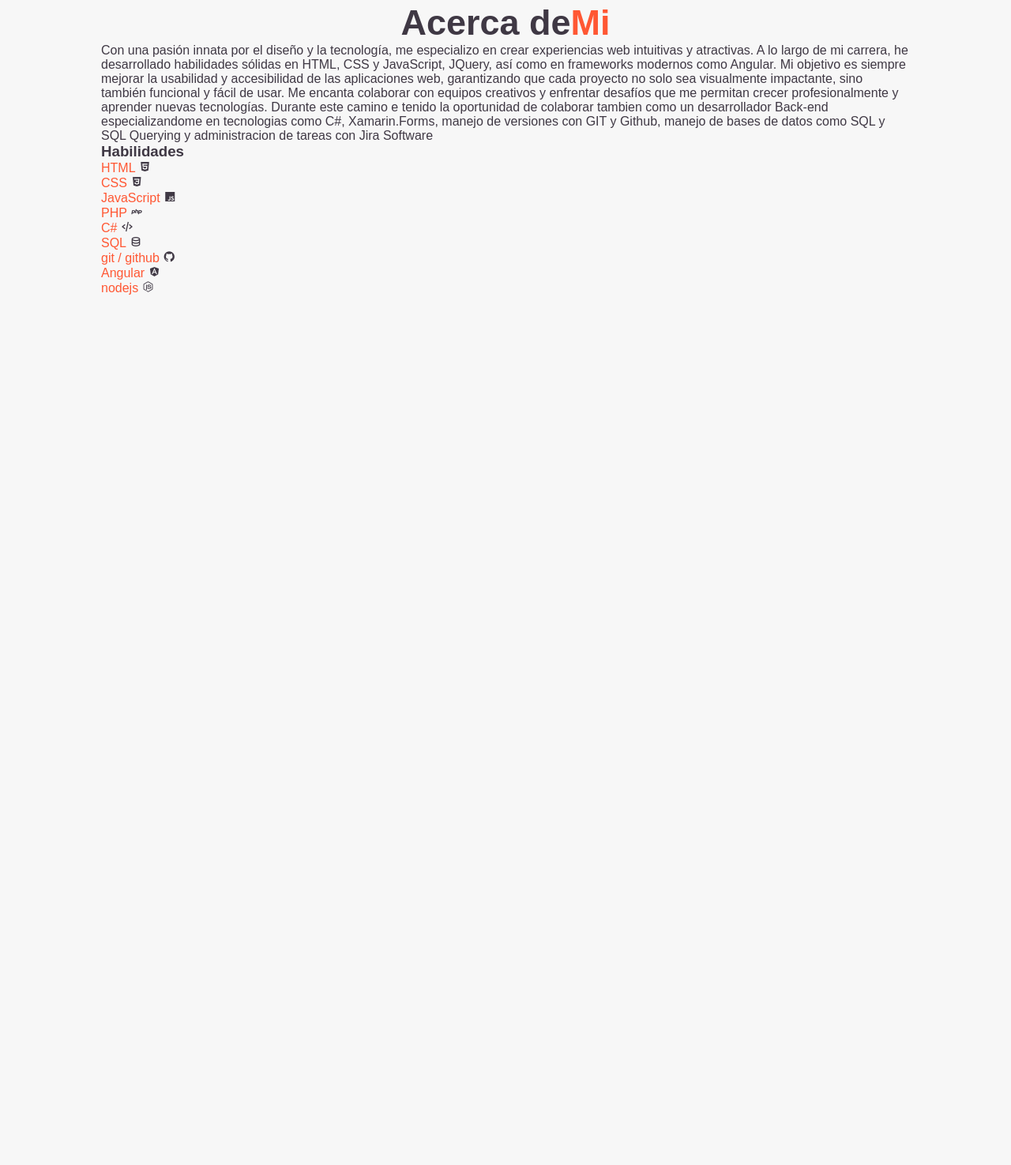
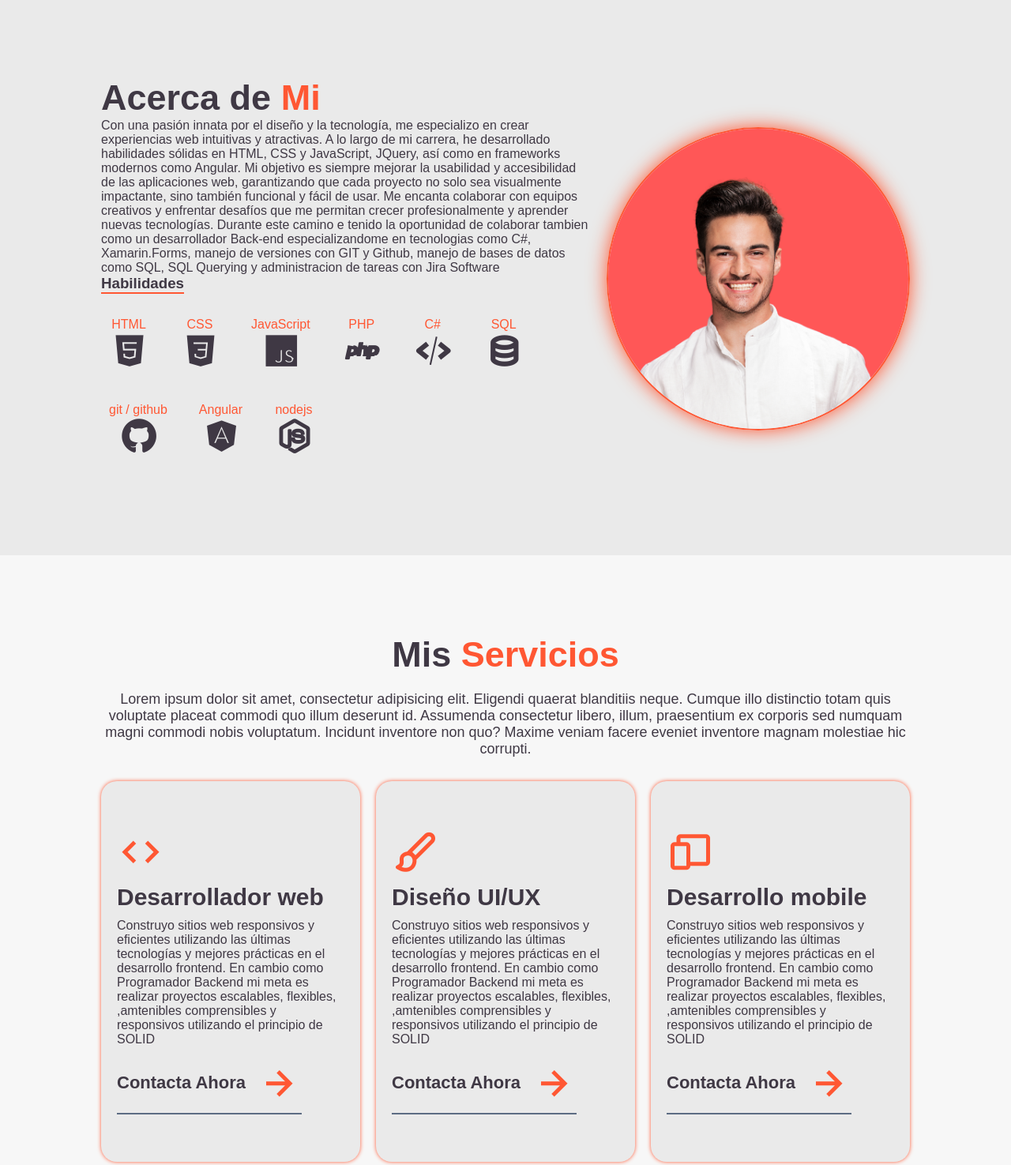
Before and after one commit to dev92FerFlores/new-Portafolio, a plain HTML site: page index.html in a window 1280 px wide. Shown: the part 897-2372 px from the top of the page at 79% size. Before the commit the page ends 1600 px from the top, so only its background shows below. Drawn offline with nearby package versions, Linux system fonts and the light colour scheme; a web font is replaced by a local one.

Commit message:
Hasta este momento ya esta listo la parte de servicios y habilidades en el about, en el siguiente tendre que subir la parte de portafolio y contacto

```diff
--- a/css/styles.css
+++ b/css/styles.css
@@ -190,3 +190,160 @@ span{
     box-shadow: 0 0 1.6rem green;
     transform: scale(1.1);
 }
+
+/*  About
+ ======================================================*/
+
+ .about {
+    display: flex;
+
+    justify-content: center;
+    justify-items: center;
+    align-items: center;
+    background-color: var(--second-bg-color);
+    gap: 2rem;
+ }
+
+ .about .heading{
+    text-align: start;
+ }
+
+ .about-img img{
+    width: 30vw;
+    border: .2rem solid var(--main-color);
+    border-radius: 50%;
+    box-shadow: 0 0 2.5rem var(--main-color);
+    cursor: pointer;
+    transition: .4s ease;
+    animation: floatImage 4s ease-in-out infinite;
+ }
+
+ .about-img img:hover{
+    box-shadow: 0 0 2.5rem var(--main-color),
+                0 0 3.5rem var(--main-color),
+                0 0 4.5rem var(--main-color);
+ }
+
+ @keyframes floatImage{
+    0%{
+        transform: translateY(0);
+    }
+    50%{
+        transform: translateY(2.4rem);
+    }
+    100%{
+        transform: translateY(0);
+    }
+ }
+
+.about-content{
+    padding: 0 4rem;
+}
+
+.about-content h2{
+    line-height: 1.2;
+}
+
+.about-content h3{
+    font-size: 3rem;
+}
+
+.about-content p{
+    margin: 2rem 0 3rem;
+}
+
+/*  Skills
+ ======================================================*/
+
+ .skills h3{
+    display: inline-flex;
+    margin-bottom: 2rem;
+    border-bottom: .2rem solid var(--main-color);
+ }
+
+ .content-skills{
+    display: flex;
+    flex-wrap: wrap;
+    gap: 2rem;
+    text-align: center;
+ }
+
+ .item-skill spam,
+ .item-skill i{
+    display: block;
+    color: var(--text-color);
+    font-weight: 600;
+ }
+
+ .item-skill{
+    padding: 1rem;
+ }
+
+ .item-skill i{
+    font-size: 5rem;
+ }
+
+/*  Services
+ ======================================================*/
+
+.services h2{
+    margin-bottom: 2rem;
+}
+
+.services-content{
+    display: flex;
+    flex-wrap: wrap;
+    justify-content: center;
+    align-items: stretch;
+    gap: 2rem;
+}
+
+.services-item{
+    flex: 1 1 30rem;
+    background-color: var(--second-bg-color);
+    padding: 6rem 2rem 6rem;
+    border-radius: 2rem;
+    box-shadow: 0 0 .5rem var(--main-color);
+    transition: all .5s ease;
+}
+
+.services-item:hover{
+    outline: .1rem solid var(--main-color);
+    cursor: pointer;
+    transform: translateY(-.5rem) scale(1.02);
+}
+
+.services-item i{
+    font-size: 6rem;
+    color: var(--main-color);
+}
+
+.services-item h3{
+    font-size: 3rem;
+    font-weight: 700;
+    margin: 1rem 0;
+}
+
+.services-item p{
+    margin: 1rem 0;
+}
+
+.btn-now{
+    display: inline-block;
+    font-size: 2.2rem;
+    line-height:  1.2rem;
+    font-weight: 700;
+    padding: .7rem 0;
+    color: var(--text-color);
+    border-bottom: .2rem solid var(--other-color);
+}
+
+.btn-now i{
+    vertical-align: middle;
+    font-size: 2.5;
+    margin-left: .5rem;
+}
+
+.btn-now:hover{
+    border-bottom:.2rem solid var(--main-color) ;
+}
--- a/index.html
+++ b/index.html
@@ -56,7 +56,7 @@
     <section class="about" id="about">
         <div class="about-countent">
             <div class="about-me">
-                <h2 class="heading">Acerca de<span>Mi</span></h2>
+                <h2 class="heading">Acerca de <span>Mi</span></h2>
                 <p>Con una pasión innata por el diseño y la tecnología, me especializo en crear experiencias web
                     intuitivas y atractivas. A lo largo de mi carrera, he desarrollado habilidades sólidas en HTML,
                     CSS y JavaScript, JQuery, así como en frameworks modernos como Angular. Mi objetivo es siempre
@@ -65,7 +65,7 @@
                     con equipos creativos y enfrentar desafíos que me permitan crecer profesionalmente y aprender
                     nuevas tecnologías. Durante este camino e tenido la oportunidad de colaborar tambien como un
                     desarrollador Back-end especializandome en tecnologias como C#, Xamarin.Forms, manejo de versiones
-                    con GIT y Github, manejo de bases de datos como SQL y SQL Querying y administracion de tareas con
+                    con GIT y Github, manejo de bases de datos como SQL, SQL Querying y administracion de tareas con
                     Jira Software
                     </p>
             </div>
@@ -111,9 +111,57 @@
 
                 </div>
             </div>
-            <div class="about-img">
+        </div>
+        <div class="about-img">
+            <img src="images/photo-profile.png" alt="Mi foto">
+        </div>
+    </section>
 
+    <section class="services" id="services">
+        <h2 class="heading">Mis <span>Servicios</span></h2>
+        <p class="heading-description">Lorem ipsum dolor sit amet, consectetur adipisicing elit. Eligendi quaerat blanditiis neque. Cumque illo
+            distinctio totam quis voluptate placeat commodi quo illum deserunt id. Assumenda consectetur libero, illum,
+            praesentium ex corporis sed numquam magni commodi nobis voluptatum. Incidunt inventore non quo? Maxime veniam
+            facere eveniet inventore magnam molestiae hic corrupti.</p>
+
+        <div class="services-content">
+            <div class="services-item">
+                <i class='bx bx-code'></i>
+                <h3>Desarrollador web</h3>
+                <p>
+                    Construyo sitios web responsivos y eficientes utilizando las últimas tecnologías y mejores prácticas
+                    en el desarrollo frontend.
+                    En cambio como Programador Backend mi meta es realizar proyectos escalables, flexibles, ,amtenibles
+                    comprensibles y responsivos utilizando el principio de SOLID
+                </p>
+                <a href="" class="btn-now">Contacta Ahora <i class='bx bx-right-arrow-alt'></i></a>
             </div>
+
+            <div class="services-item">
+                <i class='bx bx-paint'></i>
+                <h3>Diseño UI/UX</h3>
+                <p>
+                    Construyo sitios web responsivos y eficientes utilizando las últimas tecnologías y mejores prácticas
+                    en el desarrollo frontend.
+                    En cambio como Programador Backend mi meta es realizar proyectos escalables, flexibles, ,amtenibles
+                    comprensibles y responsivos utilizando el principio de SOLID
+                </p>
+                <a href="" class="btn-now">Contacta Ahora <i class='bx bx-right-arrow-alt'></i></a>
+            </div>
+
+
+            <div class="services-item">
+                <i class='bx bx-devices'></i>
+                <h3>Desarrollo mobile</h3>
+                <p>
+                    Construyo sitios web responsivos y eficientes utilizando las últimas tecnologías y mejores prácticas
+                    en el desarrollo frontend.
+                    En cambio como Programador Backend mi meta es realizar proyectos escalables, flexibles, ,amtenibles
+                    comprensibles y responsivos utilizando el principio de SOLID
+                </p>
+                <a href="" class="btn-now">Contacta Ahora <i class='bx bx-right-arrow-alt'></i></a>
+            </div>
+
         </div>
     </section>
 </body>
```
